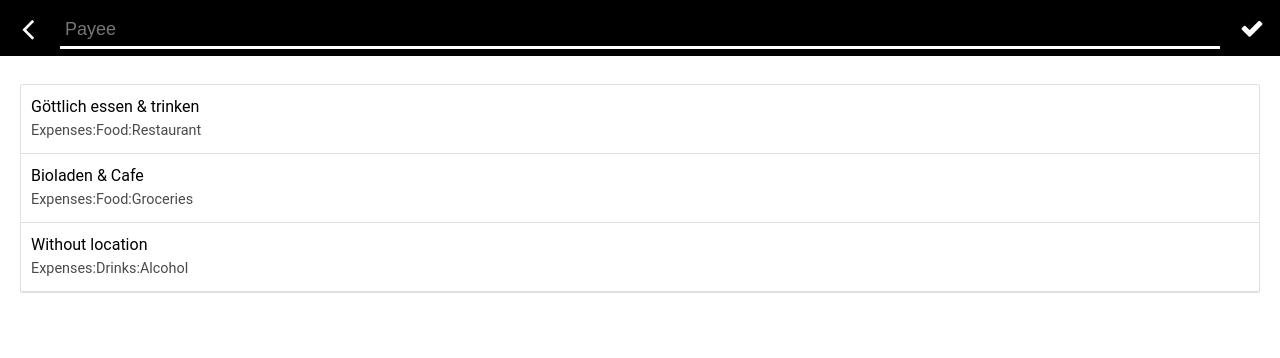
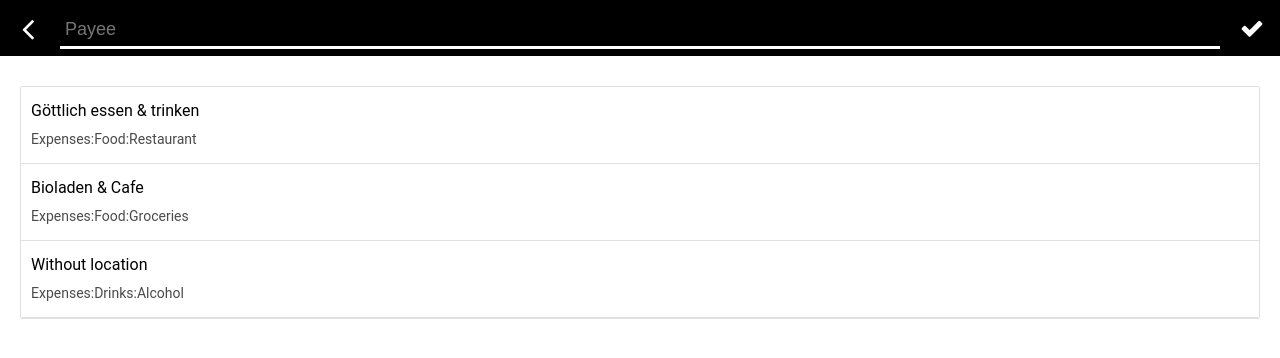
Before and after one commit to leoc/ledger-app, a React app in the folder ledger-web-capture/: page /#/payeeList in a window 1280 px wide. Shown: the top 358 px of the page. Built offline with nearby package versions, Linux system fonts and the light colour scheme.

Commit message:
Replace em sizes with absolute pixel sizes

```diff
--- a/ledger-web-capture/src/App.sass
+++ b/ledger-web-capture/src/App.sass
@@ -63,14 +63,14 @@ body
 ul.collection
   padding-left: 0
   list-style-type: none
-  margin: .5rem 0 1rem 0
+  margin: 10px 0 10px 0
   border: 1px solid #e0e0e0
   border-radius: 2px
   overflow: hidden
   position: relative
 
   li
-    line-height: 1.5rem
+    line-height: 28px
     background-color: #fff
     padding: 10px
     margin: 0
@@ -78,7 +78,7 @@ ul.collection
     list-style-type: none
     p
       margin: 0
-      font-size: 0.9em
+      font-size: 14px
       color: rgba(0,0,0,0.71)
       padding: 0
 
@@ -269,11 +269,11 @@ ul
   margin: 60px auto
   font-size: 10px
   position: relative
-  text-indent: -9999em
-  border-top: 1.1em solid rgba(0, 0, 0, 0.2)
-  border-right: 1.1em solid rgba(0, 0, 0, 0.2)
-  border-bottom: 1.1em solid rgba(0, 0, 0, 0.2)
-  border-left: 1.1em solid #ffffff
+  text-indent: -99999px
+  border-top: 10px solid rgba(0, 0, 0, 0.2)
+  border-right: 10px solid rgba(0, 0, 0, 0.2)
+  border-bottom: 10px solid rgba(0, 0, 0, 0.2)
+  border-left: 10px solid #ffffff
   -webkit-transform: translateZ(0)
   -ms-transform: translateZ(0)
   transform: translateZ(0)
```
